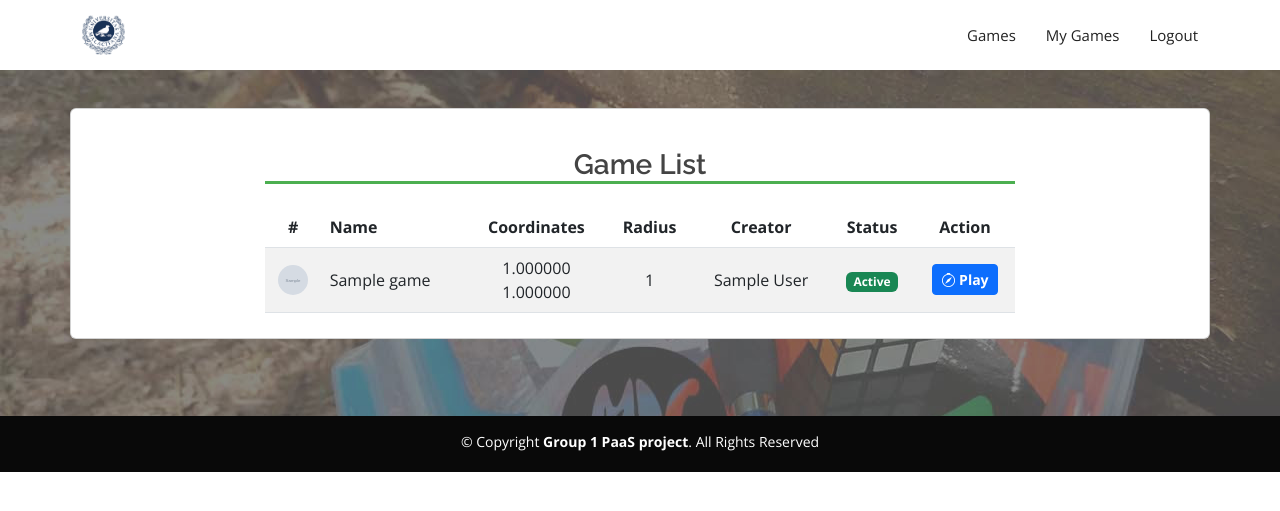
After one commit to patxijuaristi/geocaching, a Django app: page /games in a window 1280 px wide. The commit adds this page. Shown: the top 511 px of the page. Run offline with Django 4.2, Linux system fonts and the light colour scheme; a user stored in the database is signed in; tables that the repository leaves empty hold one stand-in row (values such as "Sample post"); grey boxes marked "Sample" are stand-in pictures; some libraries are stand-ins or nearby versions.

Commit message:
Base ame List page implemented + All views added

```diff
--- a/app/settings.py
+++ b/app/settings.py
@@ -92,4 +92,6 @@ STATICFILES_DIRS = [os.path.join(BASE_DIR, 'app/static')]
 
 MEDIA_ROOT = os.path.join(BASE_DIR, 'app/media')
 
+print(MEDIA_ROOT)
+
 MEDIA_URL = '/media/'
--- a/app/static/css/styles.css
+++ b/app/static/css/styles.css
@@ -1472,7 +1472,7 @@ section {
   font-size: 13px;
 }
 
-.login-signup {
+.login-signup, .geocaching-section {
   background-image: url(/static/assets/geocaching-fondo.jpg);
   background-repeat: no-repeat;
   background-size: cover;
@@ -1480,6 +1480,10 @@ section {
   padding: 6% 0;
 }
 
+.login-signup, .geocaching-section {
+  padding: 3% 0 6% 0;
+}
+
 .input-group > .select2-container {
   width: 100%;
   flex: 1 1 auto;
@@ -1491,7 +1495,18 @@ section {
   padding: 0.5rem 1rem;
 }
 
-/* Send page */
-.btn-send{
-  font-size: 20px;
-}
+.custom-container{
+  background-color: #fff;
+  background-clip: border-box;
+  border: 1px solid rgba(0, 0, 0, 0.175);
+  border-radius: 0.375rem;
+  padding: 3% 0 2% 0;
+}
+
+.title-section{
+  text-align: center;
+  font-weight: 600;
+  border-bottom: 3px solid #4caf50;
+  width: 100%;
+  margin-bottom: 3%;
+}
--- a/app/templates/base.html
+++ b/app/templates/base.html
@@ -64,11 +64,12 @@
           </div>
         </div>
     </footer>
+    <script src="{% static 'vendor/popper.min.js' %}"></script>
     <script src="{% static 'vendor/bootstrap/js/bootstrap.bundle.min.js' %}"></script>
     <script src="{% static 'vendor/glightbox/js/glightbox.min.js' %}"></script>
     <script src="{% static 'vendor/isotope-layout/isotope.pkgd.min.js' %}"></script>
     <script src="{% static 'vendor/swiper/swiper-bundle.min.js' %}"></script>
-    <script src="{% static 'js/maine.js' %}"></script>
+    <script src="{% static 'js/main.js' %}"></script>
   {% block additional_scripts %}{% endblock %}
 </body>
 
--- /dev/null
+++ b/app/templates/game/game_list.html
@@ -0,0 +1,60 @@
+{% extends "base.html" %}
+{% load static %}
+{% block title %}Active Games{% endblock %}
+{% block content %}
+<section class="section d-flex flex-column align-items-center justify-content-center geocaching-section">
+    <div class="container custom-container">
+        <div class="row justify-content-center">
+            <div class="col-lg-8 col-md-8 d-flex flex-column align-items-center justify-content-center">
+                <h3 class="title-section">Game List</h3>
+                <div class="table-responsive w-100">
+                    <table class="align-middle mb-0 table table-striped">
+                       <thead>
+                          <tr>
+                             <th class="text-center">#</th>
+                             <th>Name</th>
+                             <th class="text-center">Coordinates</th>
+                             <th class="text-center">Radius</th>
+                             <th class="text-center">Creator</th>
+                             <th class="text-center">Status</th>
+                             <th class="text-center">Action</th>
+                          </tr>
+                       </thead>
+                       <tbody>
+                        {% for game in games %}
+                          <tr>
+                             <td class="text-center">
+                                {% if game.picture %}
+                                <img width="30" height="30" class="rounded-circle" src="{{game.picture.url}}" alt="">
+                                {% else %}
+                                {{game.id}}
+                                {% endif %}
+                            </td>
+                             <td>
+                                {{game.name}}
+                             </td>
+                             <td class="text-center">{{game.latitude}}<br>{{game.longitude}}</td>
+                             <td class="text-center">{{game.radius}}</td>
+                             <td class="text-center">{{game.creator}}</td>
+                             <td class="text-center">
+                                {% if game.active %}
+                                <span class="badge bg-success">Active</span>
+                                {% else %}
+                                <span class="badge bg-danger" data-bs-toggle="tooltip" data-bs-html="true" title="<b>Winner</b>: {{game.winner}}">Finished</span>
+                                {% endif %}
+                             </td>
+                             <td class="text-center">
+                                {% if game.active %}
+                                <a class="btn btn-primary btn-sm fw-bold" href="/games/{{game.id}}"><i class="bi bi-compass"></i> Play</a>
+                                {% endif %}
+                             </td>
+                          </tr>
+                          {% endfor %}
+                       </tbody>
+                    </table>
+                 </div>
+            </div>
+        </div>
+    </div>
+</section>
+{% endblock %}
--- a/app/templates/login.html
+++ b/app/templates/login.html
@@ -1,6 +1,6 @@
 {% extends "base.html" %}
 {% load static %}
-{% block title %}AWS Message Encryption Project{% endblock %}
+{% block title %}Geocaching login{% endblock %}
 {% block content %}
 <section class="section d-flex flex-column align-items-center justify-content-center login-signup">
     <div class="container">
--- a/app/templates/signup.html
+++ b/app/templates/signup.html
@@ -1,6 +1,6 @@
 {% extends "base.html" %}
 {% load static %}
-{% block title %}AWS Message Encryption Project{% endblock %}
+{% block title %}Geocaching Signup{% endblock %}
 {% block content %}
 <section class="section d-flex flex-column align-items-center justify-content-center login-signup">
     <div class="container">
--- a/app/urls.py
+++ b/app/urls.py
@@ -1,6 +1,6 @@
 from django.contrib import admin
 from django.urls import path
-from game.views import games_view, my_games_view
+from game.views import games_view, my_games_view, play_game_view, edit_game_view
 
 from home.views import home_view
 from users.views import login_view, signup_view, logout_view
@@ -16,7 +16,10 @@ urlpatterns = [
     path('register', signup_view, name='signup'),
     path('games', games_view, name='games'),
     path('my-games', my_games_view, name='my-games'),
+    path('games/<game_id>', play_game_view, name='play-game'),
+    path('my-games/<game_id>', edit_game_view, name='edit-game'),
 ]
 
 if settings.DEBUG:
     urlpatterns += static(settings.STATIC_URL, document_root=settings.STATIC_ROOT)
+    urlpatterns += static(settings.MEDIA_URL, document_root=settings.MEDIA_ROOT)
--- a/game/views.py
+++ b/game/views.py
@@ -6,17 +6,37 @@ from game.models import Cache, Game
 
 @login_required
 def games_view(request):
-    game = get_object_or_404(Game, name='Malaga Geo')
-    print(game)
-    try:
-        cache = Cache.objects.filter(game=game).get(order=7)
-        print(cache)
-    except ObjectDoesNotExist:
-        print('siiiiiiiii')
+    games = Game.objects.all()
 
-    return redirect('/')
+    context = {
+        'games': games,
+    }
+    return render(request, "game/game_list.html", context)
 
 
 @login_required
 def my_games_view(request):
-    return redirect('/')
+    games = Game.objects.filter(creator=request.user)
+
+    context = {
+        'games': games,
+    }
+    return render(request, "game/my_games.html", context)
+
+@login_required
+def play_game_view(request, game_id):
+    games = Game.objects.filter(creator=request.user)
+
+    context = {
+        'games': games,
+    }
+    return render(request, "game/play_game.html", context)
+
+@login_required
+def edit_game_view(request, game_id):
+    games = Game.objects.filter(creator=request.user)
+
+    context = {
+        'games': games,
+    }
+    return render(request, "game/create_game.html", context)
```
Also changed, not shown: app/static/js/main.js (+5 -36 lines), app/templates/game/create_game.html (added, +10 -0 lines), app/templates/game/my_games.html (added, +19 -0 lines), app/templates/game/play_game.html (added, +10 -0 lines), app/static/vendor/popper.min.js (added).
